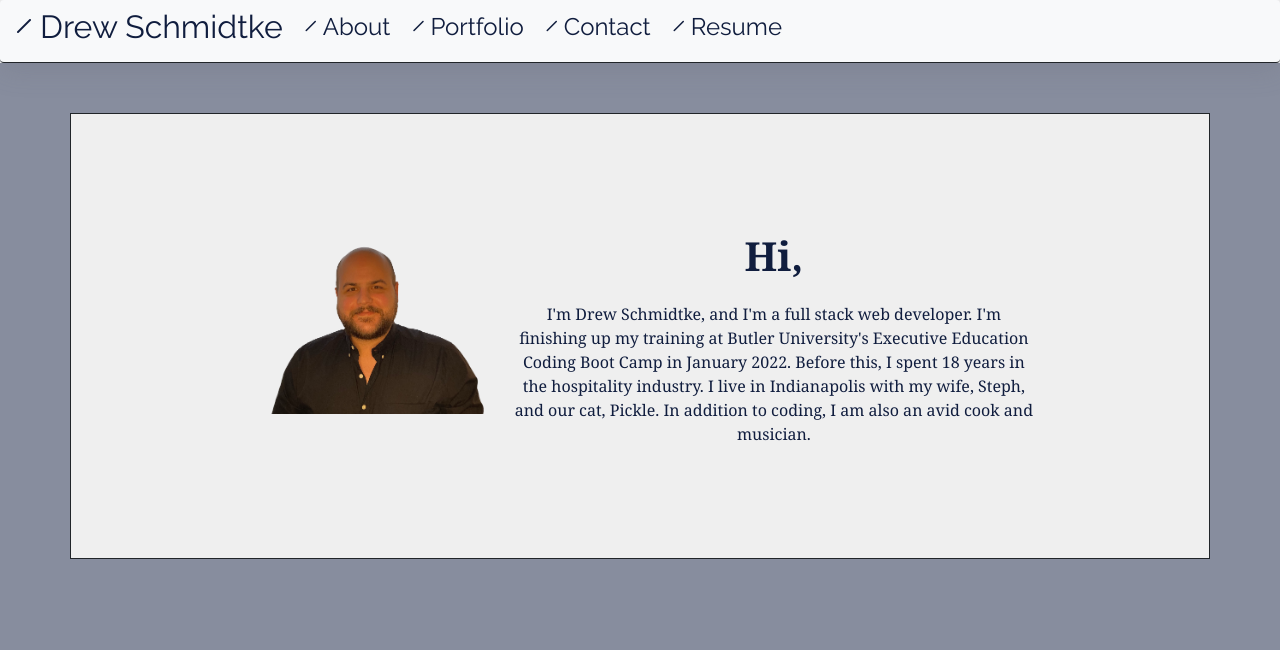
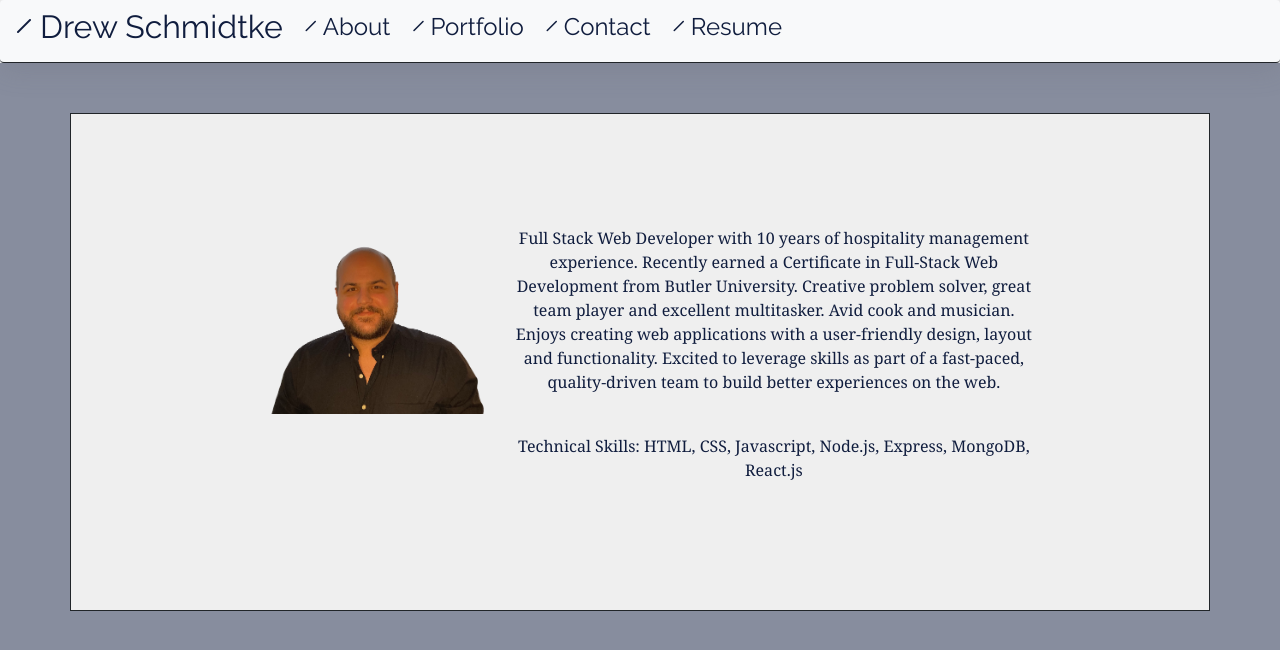
Before and after one commit to aschmidtke/heaven-strange-dose, a React (Create React App) app: page / in a window 1280 px wide. Shown: the top 650 px of the page. Built offline with nearby package versions, Linux system fonts and the light colour scheme; a web font is replaced by a local one.

Commit message:
updated bio

```diff
--- a/src/components/About/index.js
+++ b/src/components/About/index.js
@@ -8,10 +8,13 @@ function About() {
                 <img src={headShot} className="img-fluid" alt="headshot" />
             </div>
             <div className="aboutText px-2 col-md-8 pageContent">
-                <p className="fw-bold fs-1 float-left">
-                    Hi,
-                </p>
-                I'm Drew Schmidtke, and I'm a full stack web developer. I'm finishing up my training at Butler University's Executive Education Coding Boot Camp in January 2022. Before this, I spent 18 years in the hospitality industry. I live in Indianapolis with my wife, Steph, and our cat, Pickle. In addition to coding, I am also an avid cook and musician.
+            <p>
+            Full Stack Web Developer with 10 years of hospitality management experience. Recently earned a Certificate in Full-Stack Web Development from Butler University. Creative problem solver, great team player and excellent multitasker. Avid cook and musician. Enjoys creating web applications with a user-friendly design, layout and functionality. Excited to leverage skills as part of a fast-paced, quality-driven team to build better experiences on the web.
+            </p>
+            <br></br>
+            <p>
+            Technical Skills: HTML, CSS, Javascript, Node.js, Express, MongoDB, React.js
+            </p>
             </div>
         </section>
     );
```
